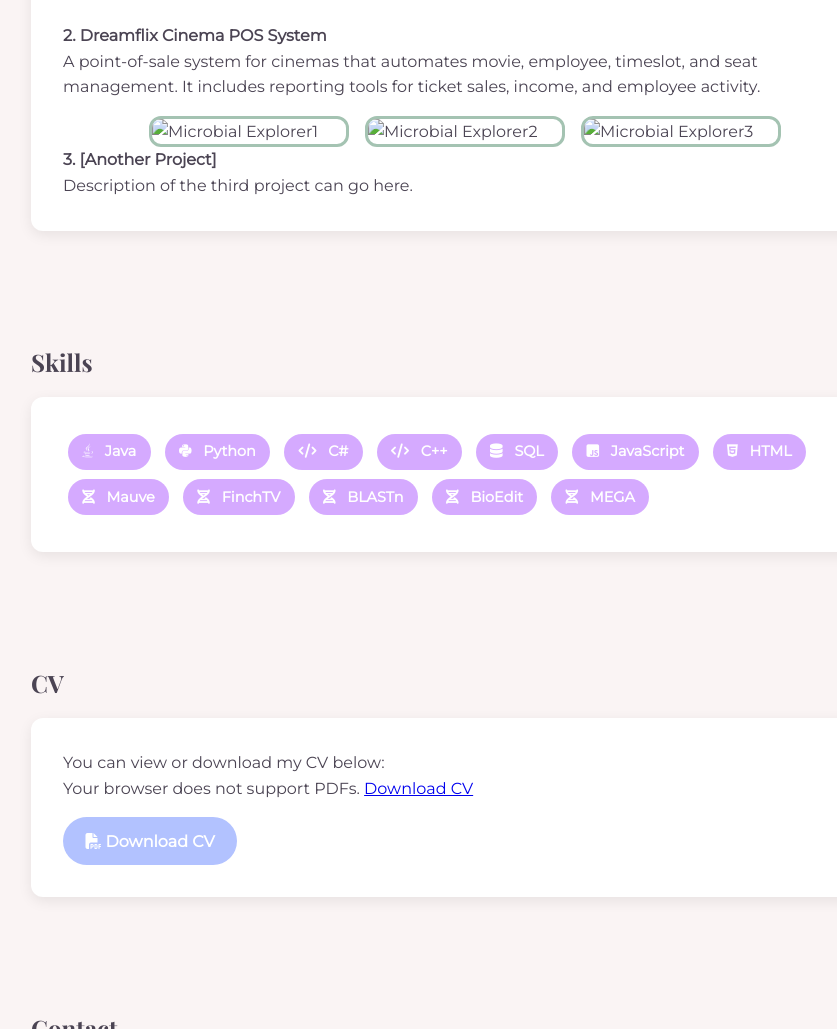
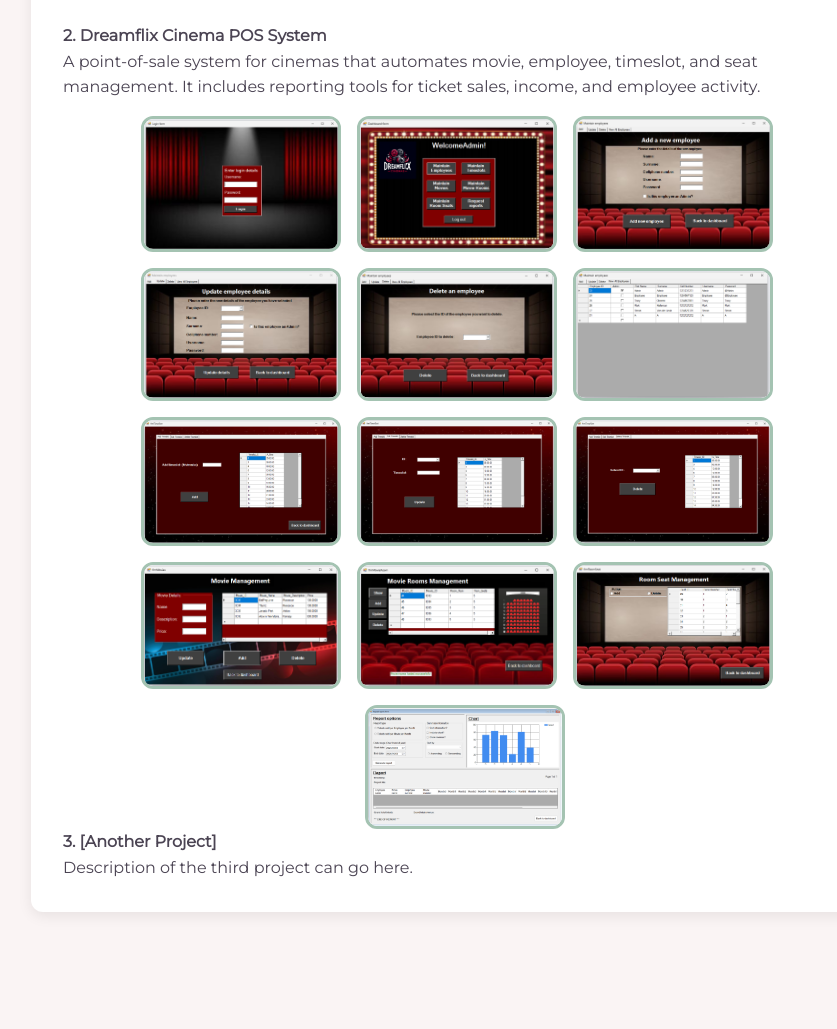
Before and after one commit to Tracy-LeeOberem/Tracy-LeeOberem.github.io, a plain HTML site: page index.html in a window 1280 px wide. Shown: the part 925-1954 px from the top of the page, without its empty margins (175-1012 px from the left). Drawn offline with nearby package versions, Linux system fonts and the light colour scheme.

Commit message:
added images for Cinema Project

```diff
--- a/index.html
+++ b/index.html
@@ -174,9 +174,9 @@
       background-color: white;
       padding: 1rem;
       border-radius: 12px;
-      max-width: 1000px; /* Increased from 600px */
+      max-width: 1000px;
       width: 95%;
-      max-height: 90vh; /* Increased from 80vh */
+      max-height: 90vh;
       box-shadow: 0 0 20px rgba(0,0,0,0.3);
       display: flex;
       justify-content: center;
@@ -238,9 +238,23 @@
     <p><strong>2. Dreamflix Cinema POS System</strong><br>
     A point-of-sale system for cinemas that automates movie, employee, timeslot, and seat management. It includes reporting tools for ticket sales, income, and employee activity.</p>
     <div class="project-gallery">
-      <img src="pic1.png" alt="Microbial Explorer1" onclick="openModal(this.src)">
-      <img src="pic2.png" alt="Microbial Explorer2" onclick="openModal(this.src)">
-      <img src="pic3.png" alt="Microbial Explorer3" onclick="openModal(this.src)">
+      <img src="CinemaLogin.png" alt="Cinema1" onclick="openModal(this.src)">
+      <img src="CinemaDashBoard.png" alt="Cinema2" onclick="openModal(this.src)">
+      <img src="CinemaAddEmployee.png" alt="Cinema3" onclick="openModal(this.src)">
+      <br>
+      <img src="CinemaMaintainEmployees.png" alt="Cinema4" onclick="openModal(this.src)">
+      <img src="CinemaDeleteEmployee.png" alt="Cinema5" onclick="openModal(this.src)">
+      <img src="CinemaViewAllEmpoyees.png" alt="Cinema6" onclick="openModal(this.src)">
+      <br>
+      <img src="CinemaAddTimeslot.png" alt="Cinema7" onclick="openModal(this.src)">
+      <img src="CinemaEditTimeslot.png" alt="Cinema8" onclick="openModal(this.src)">
+      <img src="CinemaDeleteTimeslot.png" alt="Cinema9" onclick="openModal(this.src)">
+      <br>
+      <img src="CinemaMaintainMovies.png" alt="Cinema10" onclick="openModal(this.src)">
+      <img src="CinemaMaintainRooms.png" alt="Cinema11" onclick="openModal(this.src)">
+      <img src="CinemaMaintainSeats.png" alt="Cinema12" onclick="openModal(this.src)">
+      <br>
+      <img src="CinemaReporting.png" alt="Cinema13" onclick="openModal(this.src)">
     </div>
 
     <p><strong>3. [Another Project]</strong><br>
```
Also changed, not shown: CinemaAddEmployee.png (added), CinemaAddTimeslot.png (added), CinemaDashBoard.png (added), CinemaDeleteEmployee.png (added), CinemaDeleteTimeslot.png (added), CinemaEditTimeslot.png (added), CinemaLogin.png (added), CinemaMaintainEmployees.png (added), CinemaMaintainMovies.png (added), CinemaMaintainRooms.png (added), CinemaMaintainSeats.png (added), CinemaReporting.png (added), CinemaViewAllEmpoyees.png (added).
